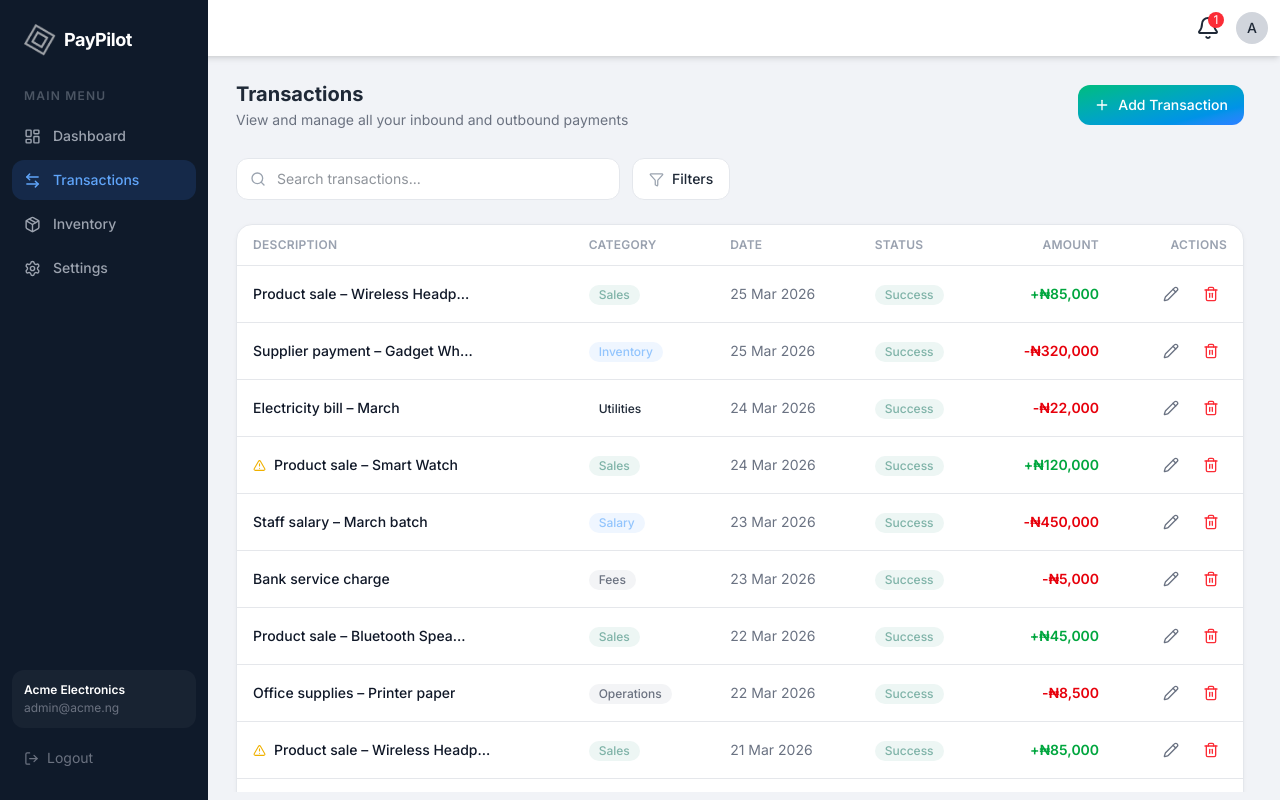
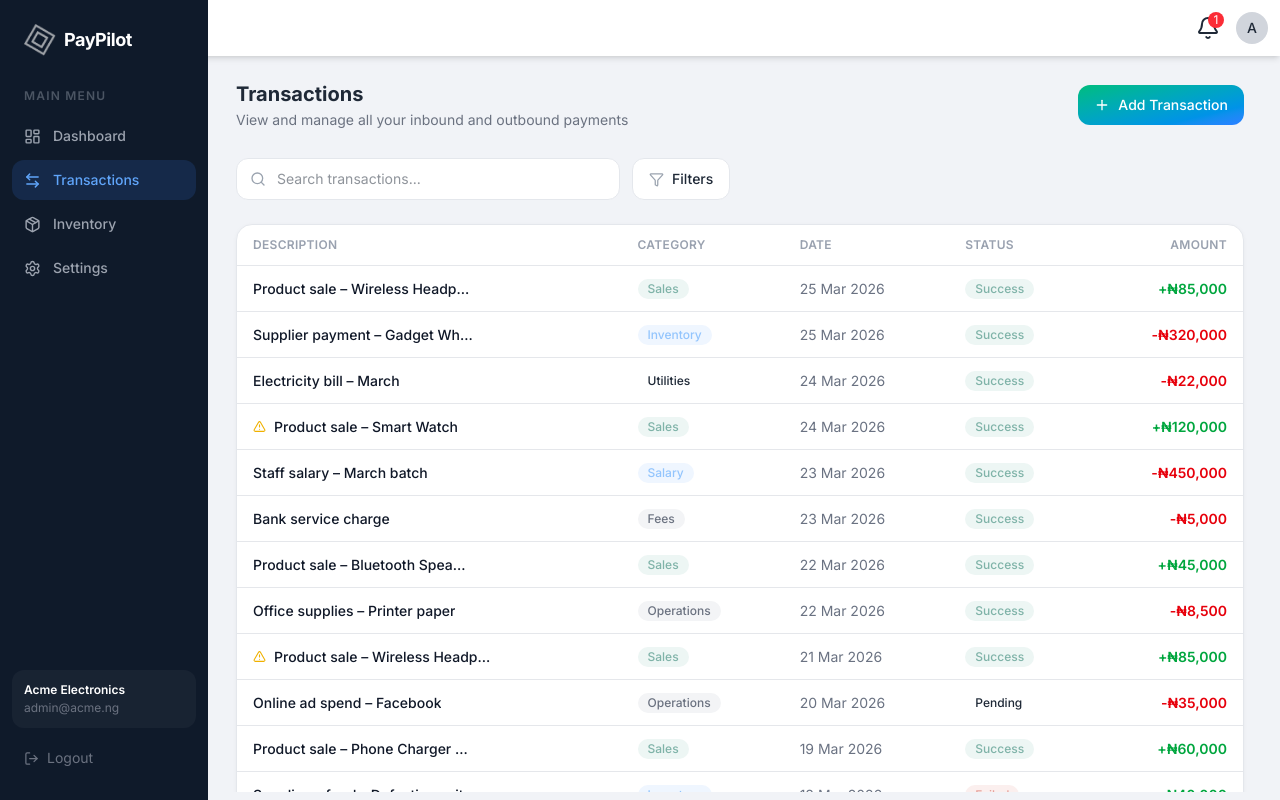
Before and after one commit to toye-codes/paypilot, a Next.js app: page /transactions in a window 1280 px wide. Built offline with nearby package versions, Linux system fonts and the light colour scheme.

Commit message:
update/ removed: components/transactions/TransactionsTable.tsx

```diff
--- a/components/transactions/TransactionsTable.tsx
+++ b/components/transactions/TransactionsTable.tsx
@@ -56,7 +56,7 @@ export default function TransactionsTable({
               "Date",
               "Status",
               "Amount",
-              "Actions",
+              // "Actions",
             ].map((h) => (
               <th
                 key={h}
@@ -116,7 +116,7 @@ export default function TransactionsTable({
               </td>
 
               {/* Actions */}
-              <td className="px-4 py-3">
+              {/* <td className="px-4 py-3">
                 <div className="flex items-center justify-end gap-2">
                   <button className="p-2 rounded-lg hover:bg-gray-100 transition">
                     <Pencil size={16} className="text-gray-500" />
@@ -125,7 +125,7 @@ export default function TransactionsTable({
                     <Trash2 size={16} className="text-red-500" />
                   </button>
                 </div>
-              </td>
+              </td> */}
             </tr>
           ))}
         </tbody>
```
